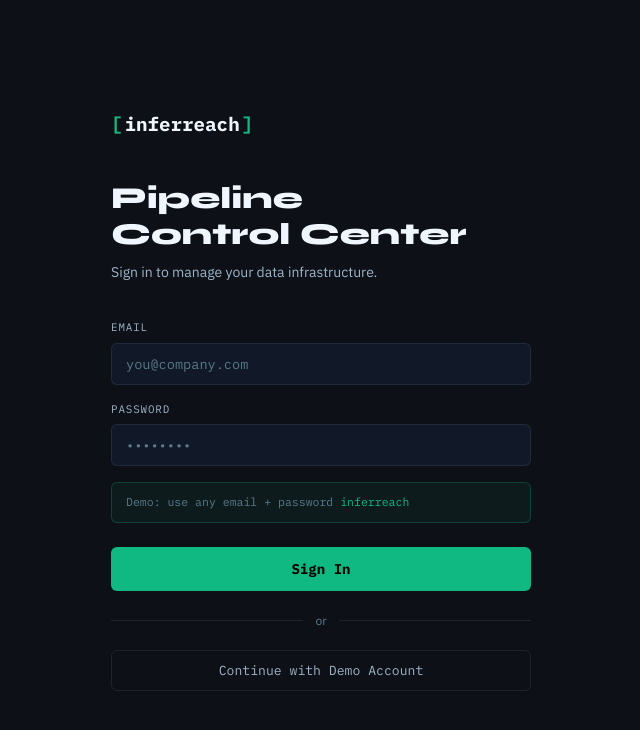
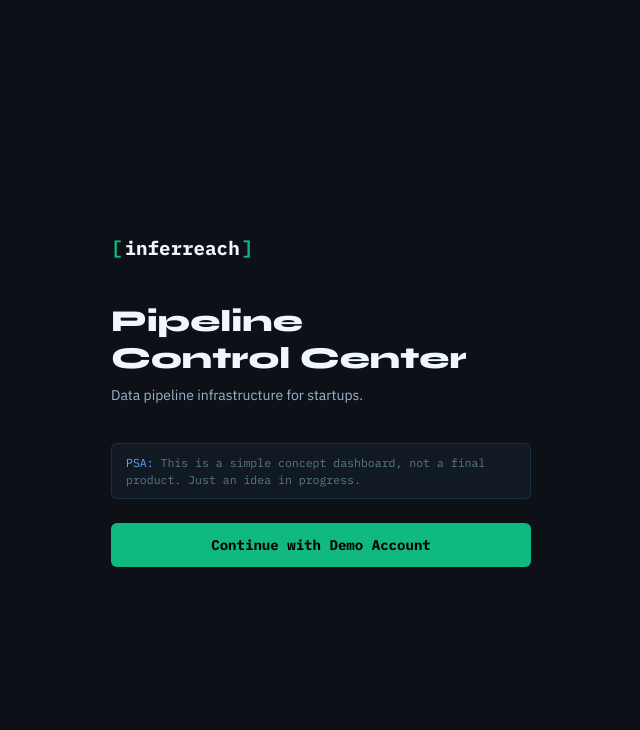
Before and after one commit to PrajwalRaj21/inferreach, a plain HTML site: page demo-platform/index.html in a window 1280 px wide. Shown: the whole page, without its empty margins (319-959 px from the left). Drawn offline with Linux system fonts and the light colour scheme.

Commit message:
feat: update login screen UI and improve demo user experience

```diff
--- a/demo-platform/index.html
+++ b/demo-platform/index.html
@@ -28,7 +28,6 @@ input,textarea,select{font-family:inherit}
 ::-webkit-scrollbar-track{background:var(--bg1)}
 ::-webkit-scrollbar-thumb{background:var(--bg3);border-radius:2px}
 
-/* ── ANIMATIONS ── */
 @keyframes fadeUp{from{opacity:0;transform:translateY(16px)}to{opacity:1;transform:translateY(0)}}
 @keyframes pulse{0%,100%{opacity:1}50%{opacity:.4}}
 @keyframes spin{to{transform:rotate(360deg)}}
@@ -37,9 +36,6 @@ input,textarea,select{font-family:inherit}
 @keyframes ticker{0%{transform:translateX(0)}100%{transform:translateX(-50%)}}
 @keyframes count-up{from{opacity:0}to{opacity:1}}
 
-/* ════════════════════════════════════
-   LOGIN SCREEN
-════════════════════════════════════ */
 #loginScreen {
   position:fixed;inset:0;z-index:1000;
   background:var(--bg);
@@ -64,24 +60,15 @@ input,textarea,select{font-family:inherit}
 .login-title{font-family:var(--display);font-size:1.9rem;font-weight:800;margin-bottom:8px;line-height:1.2}
 .login-sub{font-size:.875rem;color:var(--text2);margin-bottom:36px}
 
-.field{display:flex;flex-direction:column;gap:6px;margin-bottom:16px}
-.field label{font-family:var(--mono);font-size:.68rem;color:var(--text2);text-transform:uppercase;letter-spacing:.08em}
-.field input{
-  background:var(--bg1);border:1px solid var(--border);border-radius:6px;
-  padding:11px 14px;color:var(--text);font-family:var(--mono);font-size:.85rem;
-  outline:none;transition:border-color .2s,box-shadow .2s;
-}
-.field input:focus{border-color:var(--green);box-shadow:0 0 0 3px var(--green-dim)}
-.field input::placeholder{color:var(--text3)}
-
-.login-hint{
+.psa-note{
   font-family:var(--mono);font-size:.72rem;color:var(--text3);
   margin-bottom:24px;padding:10px 14px;
-  background:rgba(16,185,129,.06);border:1px solid var(--border-bright);border-radius:6px;
+  background:rgba(96,165,250,.05);border:1px solid rgba(96,165,250,.15);border-radius:6px;
+  line-height:1.5;
 }
-.login-hint span{color:var(--green)}
+.psa-note span{color:var(--blue)}
 
-.btn-login{
+.btn-demo{
   width:100%;padding:13px;
   background:var(--green);color:#000;
   font-family:var(--mono);font-size:.88rem;font-weight:700;
@@ -89,34 +76,11 @@ input,textarea,select{font-family:inherit}
   transition:background .2s,box-shadow .2s,transform .1s;
   display:flex;align-items:center;justify-content:center;gap:8px;
 }
-.btn-login:hover{background:#0ea572;box-shadow:0 0 20px var(--green-glow);transform:translateY(-1px)}
-.btn-login:disabled{opacity:.6;cursor:not-allowed;transform:none}
+.btn-demo:hover{background:#0ea572;box-shadow:0 0 20px var(--green-glow);transform:translateY(-1px)}
 
-.login-error{
-  display:none;margin-top:12px;padding:10px 14px;
-  background:rgba(248,113,113,.08);border:1px solid rgba(248,113,113,.25);
-  border-radius:6px;font-family:var(--mono);font-size:.75rem;color:var(--red);
-}
-.login-error.show{display:block}
-
-.login-divider{display:flex;align-items:center;gap:12px;margin:20px 0;color:var(--text3);font-size:.75rem}
-.login-divider::before,.login-divider::after{content:'';flex:1;height:1px;background:var(--border)}
-
-.btn-demo{
-  width:100%;padding:11px;
-  background:transparent;border:1px solid var(--border);border-radius:6px;
-  color:var(--text2);font-family:var(--mono);font-size:.82rem;
-  transition:all .2s;
-}
-.btn-demo:hover{border-color:var(--green);color:var(--green)}
-
-/* ════════════════════════════════════
-   APP SHELL
-════════════════════════════════════ */
 #app{display:none}
 #app.visible{display:flex;flex-direction:column;min-height:100vh}
 
-/* Top nav */
 .app-nav{
   position:fixed;top:0;left:0;right:0;height:var(--nav);z-index:200;
   background:rgba(13,17,23,.92);backdrop-filter:blur(16px);-webkit-backdrop-filter:blur(16px);
@@ -153,10 +117,8 @@ input,textarea,select{font-family:inherit}
 .btn-logout{padding:6px 12px;background:transparent;border:1px solid var(--border);border-radius:6px;font-family:var(--mono);font-size:.72rem;color:var(--text3);transition:all .2s}
 .btn-logout:hover{border-color:var(--red);color:var(--red)}
 
-/* Layout */
 .app-body{display:flex;padding-top:var(--nav);min-height:100vh}
 
-/* Sidebar */
 .sidebar{
   width:var(--sidebar);position:fixed;top:var(--nav);bottom:0;left:0;
   background:var(--bg1);border-right:1px solid var(--border);
@@ -180,10 +142,8 @@ input,textarea,select{font-family:inherit}
 .sidebar-user-info{font-family:var(--mono);font-size:.72rem;color:var(--text3)}
 .sidebar-user-info strong{color:var(--text2);display:block}
 
-/* Main content */
 .main{margin-left:var(--sidebar);flex:1;padding:28px;min-width:0}
 
-/* ── PAGE SECTIONS ── */
 .page{display:none;animation:fadeUp .35s ease both}
 .page.active{display:block}
 
@@ -191,7 +151,6 @@ input,textarea,select{font-family:inherit}
 .page-title{font-family:var(--display);font-size:1.4rem;font-weight:700;margin-bottom:4px}
 .page-sub{font-size:.85rem;color:var(--text2)}
 
-/* ── KPI CARDS ── */
 .kpi-grid{display:grid;grid-template-columns:repeat(4,1fr);gap:12px;margin-bottom:20px}
 .kpi{background:var(--bg1);border:1px solid var(--border);border-radius:8px;padding:18px;transition:border-color .2s}
 .kpi:hover{border-color:var(--border-bright)}
@@ -201,7 +160,6 @@ input,textarea,select{font-family:inherit}
 .kpi-delta{font-family:var(--mono);font-size:.7rem}
 .up{color:var(--green)} .down{color:var(--red)} .neutral{color:var(--text3)}
 
-/* ── CHART ── */
 .chart-card{background:var(--bg1);border:1px solid var(--border);border-radius:8px;padding:20px;margin-bottom:20px}
 .chart-header{display:flex;justify-content:space-between;align-items:center;margin-bottom:16px}
 .chart-title{font-family:var(--mono);font-size:.8rem;color:var(--text2)}
@@ -211,7 +169,6 @@ input,textarea,select{font-family:inherit}
 .ctab.active{background:var(--green-dim);color:var(--green)}
 #throughputChart{width:100%;height:140px;display:block}
 
-/* ── PIPELINE TABLE ── */
 .table-card{background:var(--bg1);border:1px solid var(--border);border-radius:8px;overflow:hidden;margin-bottom:20px}
 .table-head{display:flex;justify-content:space-between;align-items:center;padding:14px 18px;border-bottom:1px solid var(--border)}
 .table-title{font-family:var(--mono);font-size:.78rem;color:var(--text2)}
@@ -231,7 +188,6 @@ input,textarea,select{font-family:inherit}
 .warn{background:rgba(251,191,36,.1);color:var(--yellow)}
 .fail{background:rgba(248,113,113,.1);color:var(--red)}
 
-/* ── AI ASSISTANT ── */
 .ai-card{background:var(--bg1);border:1px solid var(--border);border-radius:8px;overflow:hidden}
 .ai-header{padding:14px 18px;border-bottom:1px solid var(--border);display:flex;align-items:center;gap:10px}
 .ai-badge{display:flex;align-items:center;gap:6px;font-family:var(--mono);font-size:.72rem;color:var(--purple)}
@@ -273,7 +229,6 @@ input,textarea,select{font-family:inherit}
 }
 .suggestion:hover{border-color:var(--purple);color:var(--purple)}
 
-/* ── ALERTS PAGE ── */
 .alert-item{
   background:var(--bg1);border:1px solid var(--border);border-radius:8px;
   padding:16px 18px;margin-bottom:10px;display:flex;align-items:flex-start;gap:14px;
@@ -290,7 +245,6 @@ input,textarea,select{font-family:inherit}
 .alert-meta{font-family:var(--mono);font-size:.68rem;color:var(--text3)}
 .alert-badge{padding:2px 8px;border-radius:3px;font-family:var(--mono);font-size:.62rem;font-weight:700;flex-shrink:0;align-self:flex-start;margin-top:2px}
 
-/* ── SOURCES PAGE ── */
 .sources-grid{display:grid;grid-template-columns:repeat(3,1fr);gap:12px}
 .source-card{
   background:var(--bg1);border:1px solid var(--border);border-radius:8px;padding:20px;
@@ -304,7 +258,6 @@ input,textarea,select{font-family:inherit}
 .source-vol{font-family:var(--mono);font-size:.72rem;color:var(--text2)}
 .source-status{display:flex;align-items:center;gap:5px;font-family:var(--mono);font-size:.68rem}
 
-/* ── SETTINGS PAGE ── */
 .settings-section{background:var(--bg1);border:1px solid var(--border);border-radius:8px;padding:24px;margin-bottom:16px}
 .settings-title{font-family:var(--mono);font-size:.8rem;color:var(--green);text-transform:uppercase;letter-spacing:.08em;margin-bottom:16px}
 .setting-row{display:flex;justify-content:space-between;align-items:center;padding:12px 0;border-bottom:1px solid var(--border)}
@@ -318,50 +271,34 @@ input,textarea,select{font-family:inherit}
 .setting-input{background:var(--bg2);border:1px solid var(--border);border-radius:4px;padding:6px 10px;color:var(--text);font-family:var(--mono);font-size:.78rem;outline:none;width:200px}
 .setting-input:focus{border-color:var(--green)}
 
-/* ── ACTIVITY TICKER ── */
 .ticker-bar{background:var(--bg1);border-bottom:1px solid var(--border);overflow:hidden;height:32px;display:flex;align-items:center}
 .ticker-inner{display:flex;gap:40px;white-space:nowrap;animation:ticker 30s linear infinite;padding:0 20px}
 .ticker-event{font-family:var(--mono);font-size:.68rem;color:var(--text3);display:flex;align-items:center;gap:8px;flex-shrink:0}
 .ticker-event .dot{width:5px;height:5px;border-radius:50%}
 
-/* ── GRID HELPERS ── */
 .two-col{display:grid;grid-template-columns:1fr 1fr;gap:16px}
 .three-col{display:grid;grid-template-columns:1fr 1fr 1fr;gap:16px}
 </style>
 </head>
 <body>
 
-<!-- ════ LOGIN ════ -->
+<!-- LOGIN -->
 <div id="loginScreen">
   <div class="login-wrap">
     <div class="login-logo"><span class="lb">[</span>inferreach<span class="lb">]</span><span class="cursor">_</span></div>
     <h1 class="login-title">Pipeline<br/>Control Center</h1>
-    <p class="login-sub">Sign in to manage your data infrastructure.</p>
+    <p class="login-sub">Data pipeline infrastructure for startups.</p>
 
-    <div class="field">
-      <label>Email</label>
-      <input type="email" id="loginEmail" placeholder="you@company.com" autocomplete="email"/>
-    </div>
-    <div class="field">
-      <label>Password</label>
-      <input type="password" id="loginPass" placeholder="••••••••" autocomplete="current-password"/>
+    <div class="psa-note">
+      <span>PSA:</span> This is a simple concept dashboard, not a final product. Just an idea in progress.
     </div>
 
-    <div class="login-hint">Demo: use any email + password <span>inferreach</span></div>
-
-    <button class="btn-login" id="loginBtn" onclick="doLogin()">
-      <span id="loginBtnText">Sign In</span>
-    </button>
-    <div class="login-error" id="loginError">Incorrect credentials. Password is <strong>inferreach</strong>.</div>
-
-    <div class="login-divider">or</div>
     <button class="btn-demo" onclick="demoLogin()">Continue with Demo Account</button>
   </div>
 </div>
 
-<!-- ════ APP ════ -->
+<!-- APP -->
 <div id="app">
-  <!-- Nav -->
   <nav class="app-nav">
     <div class="app-nav-logo"><span class="lb">[</span>inferreach<span class="lb">]</span></div>
     <div class="app-nav-center">
@@ -371,15 +308,14 @@ input,textarea,select{font-family:inherit}
     <div class="app-nav-right">
       <div class="nav-status"><span class="nav-dot"></span>All systems operational</div>
       <div class="nav-user">
-        <div class="nav-avatar" id="navAvatar">JD</div>
-        <span id="navUserName">user</span>
+        <div class="nav-avatar" id="navAvatar">DU</div>
+        <span id="navUserName">Demo User</span>
       </div>
       <button class="btn-logout" onclick="doLogout()">Logout</button>
     </div>
   </nav>
 
   <div class="app-body">
-    <!-- Sidebar -->
     <aside class="sidebar">
       <div class="sidebar-section">
         <div class="sidebar-label">Overview</div>
@@ -417,15 +353,13 @@ input,textarea,select{font-family:inherit}
       </div>
       <div class="sidebar-footer">
         <div class="sidebar-user-info">
-          <strong id="sidebarUserName">user@inferreach.com</strong>
+          <strong id="sidebarUserName">demo@inferreach.com</strong>
           Free Plan · 40 pipelines
         </div>
       </div>
     </aside>
 
-    <!-- Main -->
     <main class="main">
-      <!-- Activity ticker -->
       <div class="ticker-bar">
         <div class="ticker-inner" id="ticker">
           <span class="ticker-event"><span class="dot" style="background:var(--green)"></span>ecommerce_orders_to_warehouse — 840K rec/min — OK</span>
@@ -434,27 +368,24 @@ input,textarea,select{font-family:inherit}
           <span class="ticker-event"><span class="dot" style="background:var(--green)"></span>ml_feature_pipeline_refresh — 320K rec/min — OK</span>
           <span class="ticker-event"><span class="dot" style="background:var(--red)"></span>ALERT: Schema drift detected on raw.orders — 14 min ago</span>
           <span class="ticker-event"><span class="dot" style="background:var(--green)"></span>dbt run completed — staging.orders — 2m 14s</span>
-          <!-- duplicate for loop -->
           <span class="ticker-event"><span class="dot" style="background:var(--green)"></span>ecommerce_orders_to_warehouse — 840K rec/min — OK</span>
           <span class="ticker-event"><span class="dot" style="background:var(--yellow)"></span>crm_daily_transform_job — RETRY #2</span>
           <span class="ticker-event"><span class="dot" style="background:var(--green)"></span>events_kafka_stream_processor — 2.1M rec/min — OK</span>
         </div>
       </div>
 
-      <!-- ── DASHBOARD PAGE ── -->
+      <!-- DASHBOARD -->
       <div class="page active" id="page-dashboard">
         <div class="page-header" style="margin-top:16px">
           <div class="page-title">Overview</div>
           <div class="page-sub">Live view of your data infrastructure · <span style="color:var(--green);font-family:var(--mono);font-size:.78rem" id="liveTime"></span></div>
         </div>
-
         <div class="kpi-grid">
           <div class="kpi"><div class="kpi-label">Throughput</div><div class="kpi-val g">2.4M <span style="font-size:.8rem;opacity:.6">rec/min</span></div><div class="kpi-delta up">↑ 8.2% vs yesterday</div></div>
           <div class="kpi"><div class="kpi-label">Pipeline Health</div><div class="kpi-val g">98.7<span style="font-size:.9rem">%</span></div><div class="kpi-delta up">↑ 0.3%</div></div>
           <div class="kpi"><div class="kpi-label">Kafka Lag</div><div class="kpi-val y">142 <span style="font-size:.8rem;opacity:.6">ms</span></div><div class="kpi-delta neutral">→ stable</div></div>
           <div class="kpi"><div class="kpi-label">Failed DAGs</div><div class="kpi-val r">3 <span style="font-size:.75rem;opacity:.6">of 412</span></div><div class="kpi-delta down">↓ needs attention</div></div>
         </div>
-
         <div class="chart-card">
           <div class="chart-header">
             <span class="chart-title">Pipeline Throughput — last 24h</span>
@@ -467,7 +398,6 @@ input,textarea,select{font-family:inherit}
           </div>
           <canvas id="throughputChart"></canvas>
         </div>
-
         <div class="two-col">
           <div class="table-card">
             <div class="table-head"><span class="table-title">Active Pipelines</span><span class="table-count">412 running</span></div>
@@ -504,7 +434,7 @@ input,textarea,select{font-family:inherit}
         </div>
       </div>
 
-      <!-- ── PIPELINES PAGE ── -->
+      <!-- PIPELINES -->
       <div class="page" id="page-pipelines">
         <div class="page-header" style="margin-top:16px">
           <div class="page-title">Pipelines</div>
@@ -523,7 +453,7 @@ input,textarea,select{font-family:inherit}
         </div>
       </div>
 
-      <!-- ── SOURCES PAGE ── -->
+      <!-- SOURCES -->
       <div class="page" id="page-sources">
         <div class="page-header" style="margin-top:16px">
           <div class="page-title">Data Sources</div>
@@ -539,7 +469,7 @@ input,textarea,select{font-family:inherit}
         </div>
       </div>
 
-      <!-- ── ALERTS PAGE ── -->
+      <!-- ALERTS -->
       <div class="page" id="page-alerts">
         <div class="page-header" style="margin-top:16px">
           <div class="page-title">Alerts</div>
@@ -574,7 +504,7 @@ input,textarea,select{font-family:inherit}
         </div>
       </div>
 
-      <!-- ── AI ASSISTANT PAGE ── -->
+      <!-- AI ASSISTANT -->
       <div class="page" id="page-ai">
         <div class="page-header" style="margin-top:16px">
           <div class="page-title">AI Assistant</div>
@@ -604,7 +534,7 @@ input,textarea,select{font-family:inherit}
         </div>
       </div>
 
-      <!-- ── SETTINGS PAGE ── -->
+      <!-- SETTINGS -->
       <div class="page" id="page-settings">
         <div class="page-header" style="margin-top:16px">
           <div class="page-title">Settings</div>
@@ -625,7 +555,7 @@ input,textarea,select{font-family:inherit}
         </div>
         <div class="settings-section">
           <div class="settings-title">Account</div>
-          <div class="setting-row"><div><div class="setting-label">Email</div></div><input class="setting-input" id="settingsEmail" type="email"/></div>
+          <div class="setting-row"><div><div class="setting-label">Email</div></div><input class="setting-input" id="settingsEmail" value="demo@inferreach.com" type="email"/></div>
           <div class="setting-row"><div><div class="setting-label">Plan</div><div class="setting-desc">InferReach Scale — up to 100M records/day</div></div><span style="font-family:var(--mono);font-size:.75rem;color:var(--green)">SCALE</span></div>
         </div>
       </div>
@@ -635,55 +565,23 @@ input,textarea,select{font-family:inherit}
 </div>
 
 <script>
-// ════ AUTH ════
 const DEMO = {email:'demo@inferreach.com', name:'Demo User', initials:'DU'};
-
-function doLogin() {
-  const email = document.getElementById('loginEmail').value.trim();
-  const pass = document.getElementById('loginPass').value;
-  const err = document.getElementById('loginError');
-  const btn = document.getElementById('loginBtn');
-  if (!email || !pass) { err.classList.add('show'); err.textContent = 'Please enter email and password.'; return; }
-  if (pass !== 'inferreach') { err.classList.add('show'); return; }
-  err.classList.remove('show');
-  btn.disabled = true;
-  document.getElementById('loginBtnText').textContent = 'Signing in…';
-  const initials = email.split('@')[0].slice(0,2).toUpperCase();
-  setTimeout(() => login({email, name: email.split('@')[0], initials}), 800);
-}
 
 function demoLogin() { login(DEMO); }
 
 function login(user) {
-  localStorage.setItem('ir_user', JSON.stringify(user));
   document.getElementById('navAvatar').textContent = user.initials;
   document.getElementById('navUserName').textContent = user.name;
   document.getElementById('sidebarUserName').textContent = user.email;
-  document.getElementById('settingsEmail').value = user.email;
   const ls = document.getElementById('loginScreen');
   ls.classList.add('out');
   setTimeout(() => { ls.style.display='none'; document.getElementById('app').classList.add('visible'); initApp(); }, 500);
 }
 
-function doLogout() {
-  localStorage.removeItem('ir_user');
-  location.reload();
-}
+function doLogout() { location.reload(); }
 
-// Check existing session
-window.addEventListener('DOMContentLoaded', () => {
-  const saved = localStorage.getItem('ir_user');
-  if (saved) { try { login(JSON.parse(saved)); } catch(e) { localStorage.removeItem('ir_user'); } }
-});
+function initApp() { drawChart(); startLiveClock(); }
 
-// ════ APP INIT ════
-function initApp() {
-  drawChart();
-  startLiveClock();
-  document.getElementById('loginBtn') && (document.getElementById('loginBtn').disabled = false);
-}
-
-// ════ NAVIGATION ════
 function showPage(id, el) {
   document.querySelectorAll('.page').forEach(p => p.classList.remove('active'));
   document.querySelectorAll('.nav-item').forEach(n => n.classList.remove('active'));
@@ -692,7 +590,6 @@ function showPage(id, el) {
   if (id === 'dashboard') { setTimeout(drawChart, 100); }
 }
 
-// ════ LIVE CLOCK ════
 function startLiveClock() {
   const el = document.getElementById('liveTime');
   if (!el) return;
@@ -703,7 +600,6 @@ function startLiveClock() {
   tick(); setInterval(tick, 1000);
 }
 
-// ════ CHART ════
 function drawChart() {
   const canvas = document.getElementById('throughputChart');
   if (!canvas) return;
@@ -730,7 +626,6 @@ function drawChart() {
     const max = Math.max(...data)*1.1, min = 0;
     const pad = {t:10,r:10,b:28,l:48};
     const cW = W-pad.l-pad.r, cH = H-pad.t-pad.b;
-    // grid
     for(let i=0;i<=4;i++){
       const y=pad.t+cH-(cH*i/4);
       ctx.beginPath();ctx.moveTo(pad.l,y);ctx.lineTo(pad.l+cW,y);
@@ -738,7 +633,6 @@ function drawChart() {
       ctx.font=`9px 'IBM Plex Mono',monospace`;ctx.fillStyle='#5a7a8a';ctx.textAlign='right';
       ctx.fillText(Math.round(max*i/4/1000)+'K',pad.l-4,y+3);
     }
-    // area
     ctx.beginPath();
     data.forEach((v,i)=>{
       const x=pad.l+(i/(pts-1))*cW, y=pad.t+cH-((v-min)/(max-min))*cH;
@@ -748,17 +642,14 @@ function drawChart() {
     const g=ctx.createLinearGradient(0,pad.t,0,pad.t+cH);
     g.addColorStop(0,'rgba(16,185,129,0.2)');g.addColorStop(1,'rgba(16,185,129,0.01)');
     ctx.fillStyle=g;ctx.fill();
-    // line
     ctx.beginPath();
     data.forEach((v,i)=>{
       const x=pad.l+(i/(pts-1))*cW,y=pad.t+cH-((v-min)/(max-min))*cH;
       i===0?ctx.moveTo(x,y):ctx.lineTo(x,y);
     });
     ctx.strokeStyle='#10b981';ctx.lineWidth=1.5;ctx.shadowColor='#10b981';ctx.shadowBlur=4;ctx.stroke();ctx.shadowBlur=0;
-    // spike dot
     const sx=pad.l+(52/(pts-1))*cW,sy=pad.t+cH-((data[52]-min)/(max-min))*cH;
     ctx.beginPath();ctx.arc(sx,sy,4,0,Math.PI*2);ctx.fillStyle='#f97316';ctx.shadowColor='#f97316';ctx.shadowBlur=8;ctx.fill();ctx.shadowBlur=0;
-    // time labels
     ['00:00','06:00','12:00','18:00','24:00'].forEach((l,i)=>{
       const x=pad.l+(i/4)*cW;
       ctx.font=`9px 'IBM Plex Mono',monospace`;ctx.fillStyle='#5a7a8a';ctx.textAlign='center';
@@ -769,7 +660,6 @@ function drawChart() {
   window.addEventListener('resize',()=>requestAnimationFrame(resize));
 }
 
-// ════ AI ════
 const PIPELINE_CONTEXT = `
 You are InferReach AI, an embedded AI assistant inside the InferReach data engineering platform.
 Current pipeline status:
@@ -787,12 +677,7 @@ async function callAI(messages) {
   const res = await fetch('https://api.anthropic.com/v1/messages', {
     method:'POST',
     headers:{'Content-Type':'application/json'},
-    body:JSON.stringify({
-      model:'claude-sonnet-4-20250514',
-      max_tokens:1000,
-      system: PIPELINE_CONTEXT,
-      messages
-    })
+    body:JSON.stringify({model:'claude-sonnet-4-20250514',max_tokens:1000,system:PIPELINE_CONTEXT,messages})
   });
   const data = await res.json();
   return data.content?.[0]?.text || 'Sorry, I could not get a response.';
@@ -821,10 +706,7 @@ async function sendAI() {
   btn.disabled = false;
 }
 
-function askAI(el, q) {
-  document.getElementById('dashAiInput').value = q;
-  sendAI();
-}
+function askAI(el, q) { document.getElementById('dashAiInput').value = q; sendAI(); }
 
 let pageHistory = [];
 async function sendPageAI() {
@@ -849,21 +731,13 @@ async function sendPageAI() {
   btn.disabled = false;
 }
 
-function askPageAI(el, q) {
-  document.getElementById('pageAiInput').value = q;
-  sendPageAI();
-}
+function askPageAI(el, q) { document.getElementById('pageAiInput').value = q; sendPageAI(); }
 
 function appendMsg(containerId, role, text) {
   const c = document.getElementById(containerId);
   const div = document.createElement('div');
   div.className = 'msg';
-  div.innerHTML = `
-    <div class="msg-avatar ${role}">${role==='ai'?'IR':'You'}</div>
-    <div class="msg-body">
-      <div class="msg-sender">${role==='ai'?'InferReach AI':'You'}</div>
-      <div class="msg-text">${formatMsg(text)}</div>
-    </div>`;
+  div.innerHTML = `<div class="msg-avatar ${role}">${role==='ai'?'IR':'You'}</div><div class="msg-body"><div class="msg-sender">${role==='ai'?'InferReach AI':'You'}</div><div class="msg-text">${formatMsg(text)}</div></div>`;
   c.appendChild(div);
   c.scrollTop = c.scrollHeight;
 }
@@ -878,10 +752,7 @@ function appendTyping(containerId) {
   return id;
 }
 
-function removeTyping(id) {
-  const el = document.getElementById(id);
-  if (el) el.remove();
-}
+function removeTyping(id) { const el = document.getElementById(id); if (el) el.remove(); }
 
 function formatMsg(text) {
   return text
@@ -893,4 +764,3 @@ function formatMsg(text) {
 </script>
 </body>
 </html>
-HTMLEOF
```
